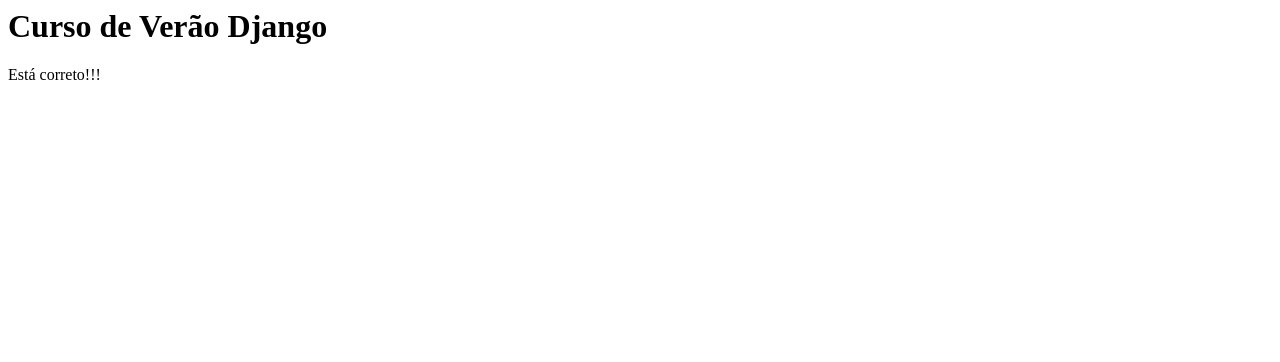
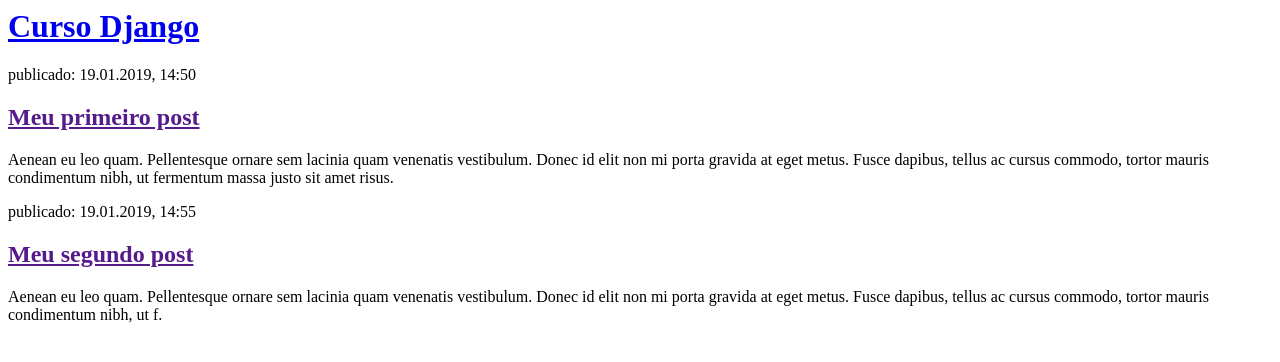
Before and after one commit to Doginnn/cursodjango, a Django app: page / in a window 1280 px wide. Shown: the top 362 px of the page. Run offline with Django 3.2, Linux system fonts and the light colour scheme.

Commit message:
[UPD] Atualização de post_list.html

```diff
--- a/blog/templates/blog/post_list.html
+++ b/blog/templates/blog/post_list.html
@@ -3,7 +3,20 @@
         <title>Curso Django</title>
     </head>
     <body>
-        <h1>Curso de Verão Django</h1>
-            <p>Está correto!!!</p>
+        <div>
+            <h1><a href="/">Curso Django</a></h1>
+        </div>
+
+        <div>
+            <p>publicado: 19.01.2019, 14:50</p>
+            <h2><a href="">Meu primeiro post</a></h2>
+            <p>Aenean eu leo quam. Pellentesque ornare sem lacinia quam venenatis vestibulum. Donec id elit non mi porta gravida at eget metus. Fusce dapibus, tellus ac cursus commodo, tortor mauris condimentum nibh, ut fermentum massa justo sit amet risus.</p>
+        </div>
+
+        <div>
+            <p>publicado: 19.01.2019, 14:55</p>
+            <h2><a href="">Meu segundo post</a></h2>
+            <p>Aenean eu leo quam. Pellentesque ornare sem lacinia quam venenatis vestibulum. Donec id elit non mi porta gravida at eget metus. Fusce dapibus, tellus ac cursus commodo, tortor mauris condimentum nibh, ut f.</p>
+        </div>
     </body>
 </html>
```
